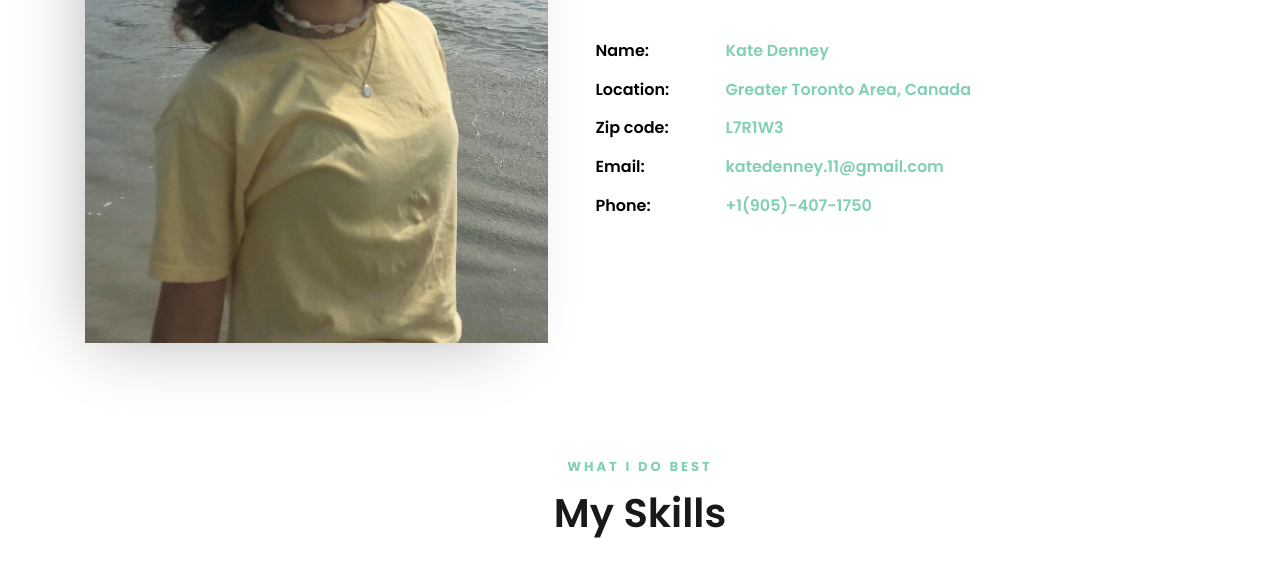
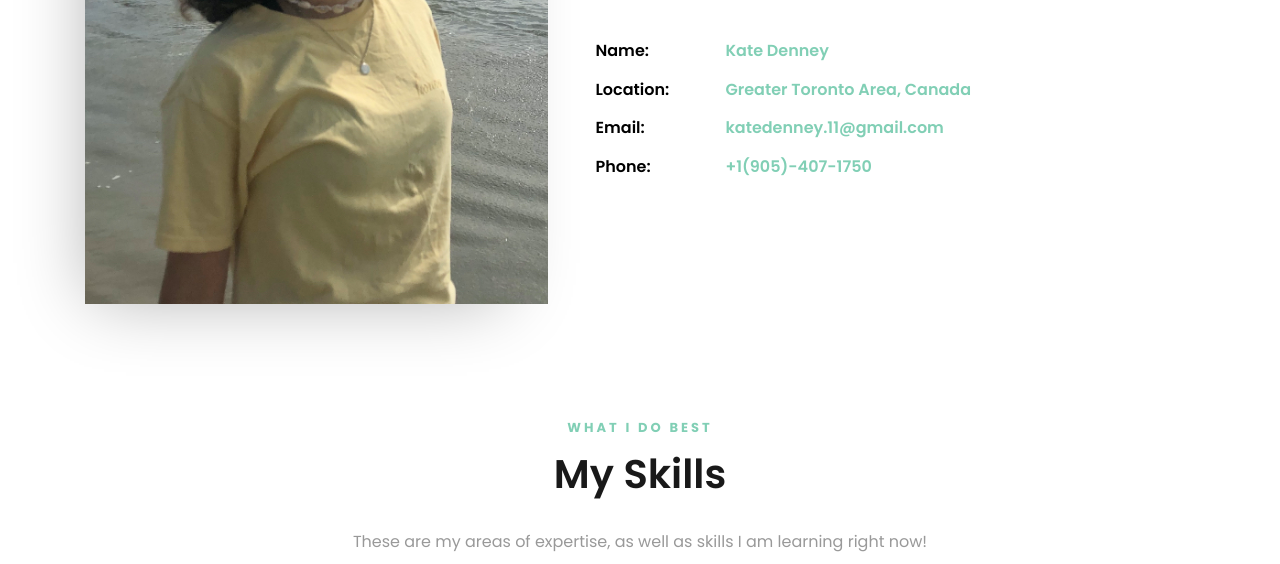
Before and after one commit to denner11/kate1, a plain HTML site: page index.html in a window 1280 px wide. Shown: the part 1039-1603 px from the top of the page. Drawn offline with Linux system fonts and the light colour scheme; some packages are replaced by stand-ins of ours; files that its build step writes are made by us from their sources; no server answers; files whose address does not match are found by name.

Commit message:
Update index.html

```diff
--- a/index.html
+++ b/index.html
@@ -118,7 +118,6 @@
 									<li class="d-flex"><span>Name:</span> <span>Kate Denney</span></li>
 
 									<li class="d-flex"><span>Location:</span> <span>Greater Toronto Area, Canada</span></li>
-									<li class="d-flex"><span>Zip code:</span> <span>L7R1W3</span></li>
 									<li class="d-flex"><span>Email:</span> <span>katedenney.11@gmail.com</span></li>
 									<li class="d-flex"><span>Phone: </span> <span>+1(905)-407-1750</span></li>
 							</ul>
```
